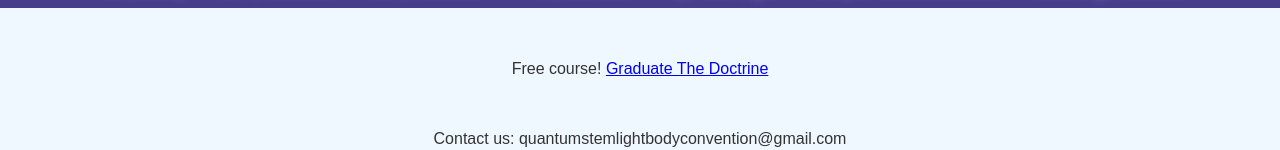
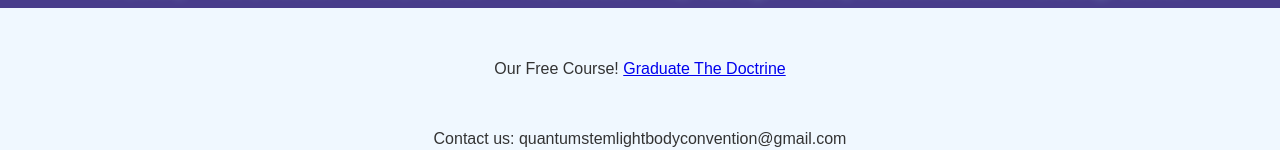
Before and after one commit to MysticWaveTech/QuantumStemCellLightBodyConvention, a plain HTML site: page index.html in a window 1280 px wide. Shown: the part 577-727 px from the top of the page. Drawn offline with Linux system fonts and the light colour scheme.

Commit message:
Add files via upload

```diff
--- a/index.html
+++ b/index.html
@@ -160,7 +160,7 @@
     <a href="#challenge-science">Challenge Science</a>
 </nav>
 <br><br><div id="graduatedoctrine">
-<p>Free course! <a href="graduatedoctrine.html" target="_blank">Graduate The Doctrine</a></p>
+<p>Our Free Course! <a href="graduatedoctrine.html" target="_blank">Graduate The Doctrine</a></p>
 <br><br>
 Contact us: quantumstemlightbodyconvention@gmail.com
 <!-- Content for each section --></div>
```
